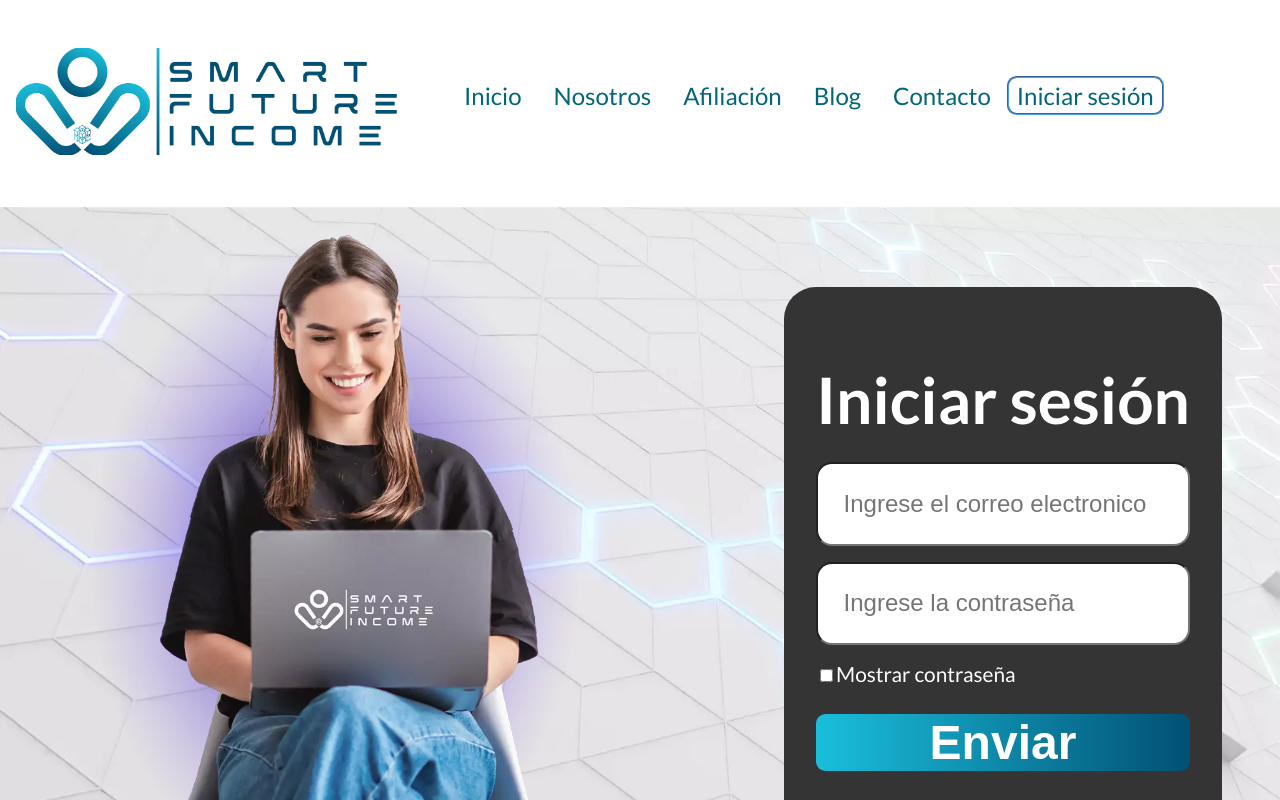
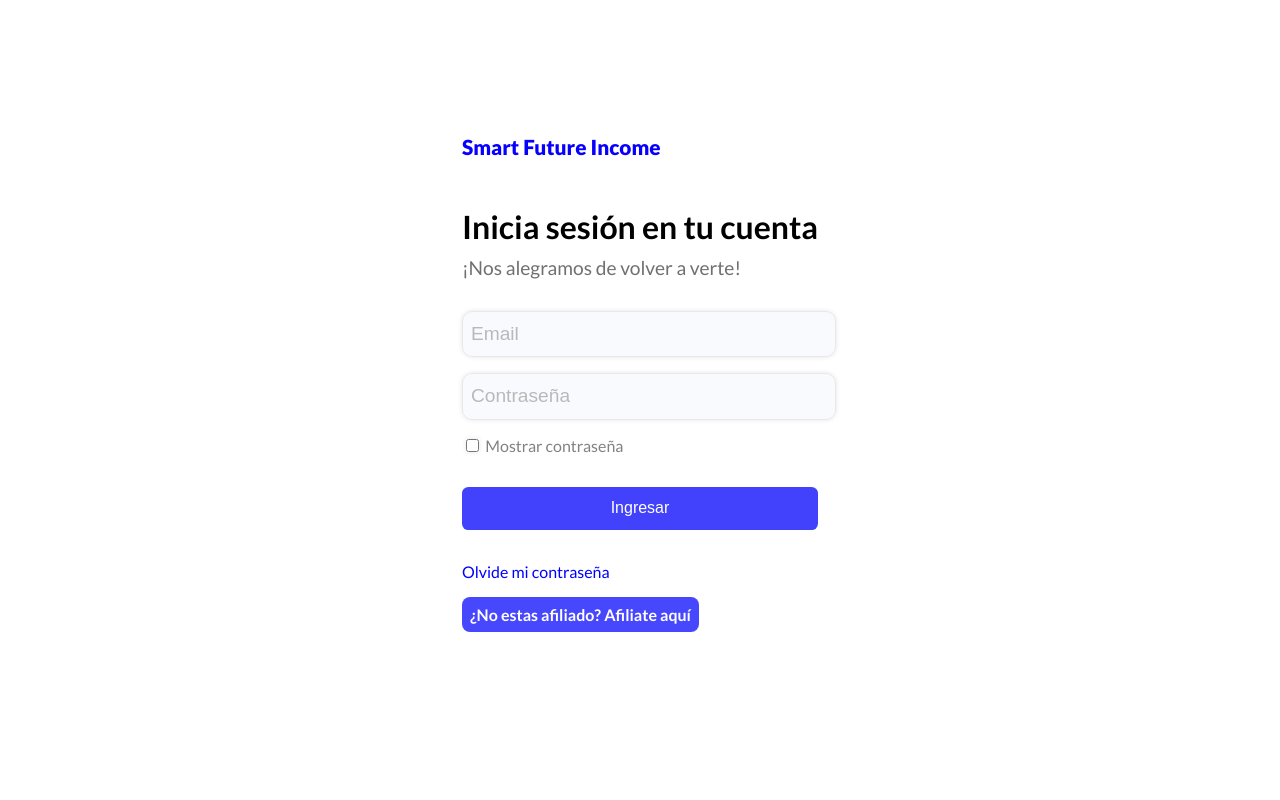
Before and after one commit to ivanmacedonio/SFIpage, a React (Vite) app: page /login in a window 1280 px wide. Shown: the top 800 px of the page. Built offline with nearby package versions, Linux system fonts and the light colour scheme.

Commit message:
change login

```diff
--- a/src/pages/Login.jsx
+++ b/src/pages/Login.jsx
@@ -2,17 +2,16 @@ import axios from "axios";
 import React, { useState } from "react";
 import { useForm } from "react-hook-form";
 import { Link, useNavigate } from "react-router-dom";
-import chica from "../assets/afiliarse.webp";
-import { HeaderNormal } from "../components/Header-normal";
 import { BASE_URL } from "../hooks/fetch";
-
 import "../styles/Login.css";
 export const Login = () => {
   const [password, setPassword] = useState(false);
+  const [loading, setIsLoading] = useState(false);
   const { register, handleSubmit } = useForm({
     shouldUseNativeValidation: true,
   });
   const [error, setError] = useState("");
+
   const [display1, setDisplay1] = useState({
     display: "none",
   });
@@ -22,6 +21,7 @@ export const Login = () => {
   const nav = useNavigate();
 
   const onSubmit = async (data) => {
+    setIsLoading(true);
     try {
       // const res = await axios.post(`${BASE_URL_LOGIN}token/`, data);
       const res = await axios.post(`${BASE_URL}login/`, data);
@@ -35,9 +35,15 @@ export const Login = () => {
         headers: headers,
       });
       if (res2.data.KYC_Detail) {
+        setTimeout(() => {
+          setIsLoading(false);
           nav("/");
+        }, 3000);
       } else {
+        setTimeout(() => {
+          setIsLoading(false);
           nav("/verificacion");
+        }, 3000);
       }
     } catch (error) {
       setError("El usuario o la contraseña son invalidos");
@@ -46,24 +52,31 @@ export const Login = () => {
       });
     }
   };
+
   return (
     <div>
-      <div className="header">
-        <HeaderNormal></HeaderNormal>
-      </div>
+      <div className="containergeneral">
         <div className="logincontainer">
-        <img src={chica} alt="" />
+          <h1 id="slogan">Smart Future Income</h1>
+          <h1>Inicia sesión en tu cuenta </h1>
+          <p>¡Nos alegramos de volver a verte!</p>
+          {/* <div className="tokens">
+            <button>Google</button>
+            <button>Facebook</button>
+          </div> */}
+
           <div className="formlogin">
             <form onSubmit={handleSubmit(onSubmit)}>
-            <h1>Iniciar sesión</h1>
               <input
                 type="text"
-              placeholder="Ingrese el correo electronico"
-              {...register("username", { required: "Ingresa un email valido" })}
+                placeholder="Email"
+                {...register("username", {
+                  required: "Ingresa un email valido",
+                })}
               />
               <input
                 type={password ? "text" : "password"}
-              placeholder="Ingrese la contraseña"
+                placeholder="Contraseña"
                 {...register("password", {
                   required: "Ingresa un password valido",
                 })}
@@ -72,7 +85,10 @@ export const Login = () => {
                 <input type="checkbox" onClick={handleShow} />
                 Mostrar contraseña
               </label>
-            <button type="submit">Enviar</button>
+              <button type="submit">
+                {loading ? <div class="spinner"></div> : "Ingresar"}
+              </button>
+
               <div className="errorLogin" style={display1}>
                 <h3>{error}</h3>
               </div>
@@ -80,11 +96,12 @@ export const Login = () => {
                 Olvide mi contraseña
               </a>
               <Link to={"/register"}>
-              <div className="afiliar">No estas afiliado? Afiliate aquí</div>
+                <div className="afiliar">¿No estas afiliado? Afiliate aquí</div>
               </Link>
             </form>
           </div>
         </div>
       </div>
+    </div>
   );
 };
--- a/src/styles/Login.css
+++ b/src/styles/Login.css
@@ -1,32 +1,15 @@
 .logincontainer {
-    background-image: url('../assets/fondoblanco.webp');
-    background-repeat: round;
-    display: flex;
-    margin-top: 3rem;
+    font-family: 'Lato';
+    box-sizing: border-box;
+    flex-direction: column;
 }
 
-.logincontainer img {
-    width: 40%;
-    margin-left: 5%;
-}
-
-.errorLogin{
-    font-size: 1rem;
-    text-align: center;
-    margin-top: 1rem;
-    background-color: rgb(254, 84, 46);
-    border-radius: 1rem;
-}
-
-.formlogin {
-    margin-left: 10%;
-    margin-top: 5rem;
-    background-color: rgb(52, 52, 52);
-    height: fit-content;
-    padding: 2rem;
-    border-radius: 2rem;
-    color: white;
-    font-family: 'Lato', sans-serif;
+.containergeneral {
+    display: flex;
+    justify-content: center;
+    align-items: center;
+    width: 100%;
+    margin-top: 15vh;
 }
 
 .formlogin form {
@@ -34,187 +17,131 @@
     flex-direction: column;
 }
 
-.formlogin h1 {
-    font-size: 4rem;
+
+.logincontainer h1 {
     font-weight: 700;
-    margin-bottom: 1.5rem;
+    font-size: 2rem;
+    margin-bottom: 0;
+}
+
+.logincontainer p {
+    margin-top: 10px;
+    font-size: 1.2rem;
+    color: rgb(112, 112, 112);
+}
+
+.formlogin {
+    margin-top: 2rem;
 }
 
 .formlogin input {
-    background-color: white;
-    color: rgb(0, 0, 0);
-    padding: 1.6rem;
-    border-radius: 1rem;
+    font-size: 1.2rem;
+    outline: none;
+    padding: 0.7rem 0.5rem;
+    width: 100%;
     margin-bottom: 1rem;
-    outline: none;
-    font-size: 1.5rem;
+    border-radius: 10px;
+    border: solid 1px rgb(232, 232, 232);
+    background-color: rgba(243, 247, 253, 0.597);
+    color: rgb(112, 112, 112);
+    box-shadow: 0 0 5px rgba(0, 0, 0, 0.1);
+
 }
 
 .formlogin input::placeholder {
-    font-size: 1.5rem;
-    margin-top: 1rem;
+    color: rgb(185, 185, 185);
+}
+
+.formlogin form input[type="checkbox"] {
+    width: fit-content;
+    margin-right: 0.4rem;
+    margin-bottom: 0;
 }
 
 .formlogin label {
-    font-size: 1.3rem;
-    margin-bottom: 1rem;
+    color: rgb(130, 130, 130);
 }
 
-#forgot {
-    font-size: 1.2rem;
-    color: rgb(0, 0, 164);
-    background-color: white;
-    padding: 0.5rem 1rem 0.5rem 1rem;
-    margin-left: 5rem;
-    width: fit-content;
-    margin-top: 2rem;
-    border-radius: 1rem;
-}
 
 .formlogin button {
-    font-family: 'Monserrat', sans-serif;
-    font-weight: 700;
-    font-size: 3rem;
+    border: none;
+    background-color: rgb(66, 66, 252);
     color: white;
-    text-align: center;
-    background: linear-gradient(to right, rgb(26, 191, 219), rgb(2, 80, 116));
-    border-radius: .6rem;
-    border-style: none;
+    font-size: 1rem;
+    padding: 0.8rem 0;
+    border-radius: 0.4rem;
+    margin-top: 2rem;
     cursor: pointer;
 }
 
 .afiliar {
-    font-size: 1.2rem;
-    text-align: center;
+    margin-top: 1rem;
+    background-color: rgb(71, 71, 253);
+    width: fit-content;
+    padding: 0.5rem;
     color: white;
-    margin-top: 2rem;
+    border-radius: 0.5rem;
+    font-weight: 700;
+    margin-bottom: 5rem;
 }
 
-@media (max-width: 767px) {
-    .logincontainer {
-        background-image: none;
-    }
-
-    .logincontainer img {
-        display: none;
-    }
-
-    .formlogin {
-        margin-left: 1rem;
-        width: 75%;
-        border-radius: 1rem;
-        margin-top: 1rem;
-
-    }
-
-    .formlogin h1 {
-        width: 100%;
-        font-size: 3rem;
-    }
-
-    .formlogin input {
-        padding: 1rem;
-    }
-
-    #forgot {
-        margin-left: 2.6rem;
-    }
-
-    .formlogin input::placeholder {
-        font-size: 1.3rem;
-    }
+.tokens button {
+    font-size: 1rem;
+    border: 2px solid rgb(233, 237, 251);
+    border-radius: 0.5rem;
+    padding: 0.7rem 3rem;
+    background: none;
+    margin-right: 1rem;
+    font-weight: 500;
 }
 
-@media (width: 430px) {
-    #forgot {
-        margin-left: 3.5rem;
-    }
-
-    .formlogin {
-        margin-left: 1.3rem;
-    }
-}
-
-@media(min-width: 768px) and (max-width: 991px) {
-    .logincontainer {
-        background-image: none;
-    }
-
-    .logincontainer img {
-        display: none;
-    }
-
-    .formlogin {
-        margin-left: 10rem;
-        width: 50%;
-        border-radius: 1rem;
-        margin-top: 1rem;
-
-    }
-
-    .formlogin h1 {
-        width: 100%;
-        font-size: 3rem;
-    }
-
-    .formlogin input {
-        padding: 1rem;
-    }
-
-    #forgot {
-        margin-left: 5rem;
-    }
-
-    .formlogin input::placeholder {
-        font-size: 1.3rem;
-    }
-}
-
-@media only screen and (min-width: 992px) and (max-width: 1199px) {
-    .logincontainer {
-        background-image: none;
-    }
-
-    .logincontainer img {
-        display: none;
-    }
-
-    .formlogin {
-        margin-left: 15rem;
-        width: 50%;
-        border-radius: 1rem;
-        margin-top: 1rem;
-        margin-bottom: 35rem;
-    }
-
-    .formlogin h1 {
-        width: 100%;
-        font-size: 3rem;
-    }
-
-    .formlogin input {
-        padding: 1rem;
-    }
-
-    #forgot {
-        margin-left: 9rem;
-    }
-
-    .formlogin input::placeholder {
-        font-size: 1.3rem;
-    }
+.errorLogin {
+    text-align: center;
+    margin-top: 1rem;
+    background-color: orange;
+    border-radius: 0.5rem;
+    color: white;
+    font-weight: 700;
 }
 
 
 
-@media only screen and (min-width: 1200px) and (max-width: 1700px){
-    .formlogin{
-        margin-bottom: 2.7rem;
+#slogan {
+    font-weight: 900;
+    font-size: 1.3rem;
+    color: rgb(8, 0, 255);
+    margin-bottom: 3rem;
+}
+
+#forgot {
+    margin-top: 2rem;
+    color: blue;
+    font-weight: 500;
+}
+
+.spinner {
+    border: 4px solid #f3f3f3;
+    border-top: 4px solid #3498db;
+    border-radius: 50%;
+    margin-left: 45%;
+    width: 20px;
+    height: 20px;
+    animation: spin 1s linear infinite;
+  }
+
+  @keyframes spin {
+    0% { transform: rotate(0deg); }
+    100% { transform: rotate(360deg); }
+  }
+
+@media(max-width: 768px){
+    .logincontainer{
+        max-width: 70%;
     }
-
-    .logincontainer img{
-        width: 50%;
-        height: 50%;
-        margin-left: 1rem
-    };
+    .logincontainer h1{
+        font-size: 2.5rem;
+    }
+    #slogan{
+        margin-bottom: 1rem;
+    }
 }
```
Lines whose indentation alone changed are shown as unchanged.
